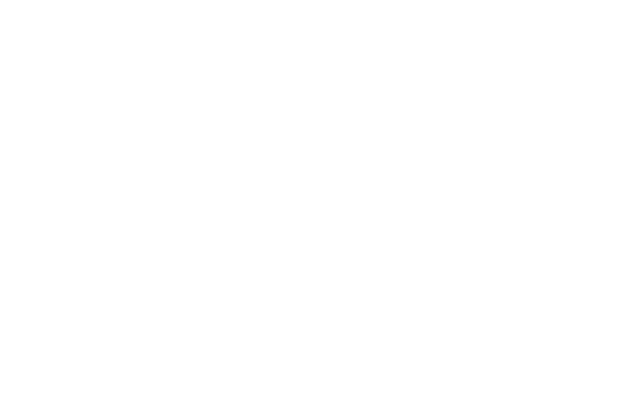
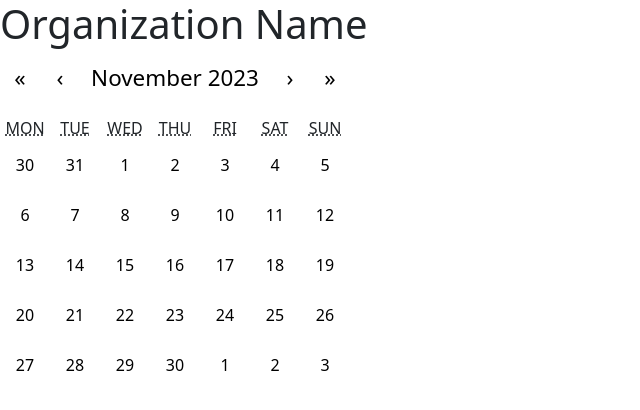
Before and after one commit to MichaelFami/event-x, a React (Vite) app: page /organization in a window 1280 px wide. Before the commit this address had no page. Shown: the top 410 px of the page, without its empty margins (0-640 px from the left). Built offline with nearby package versions, Linux system fonts and the light colour scheme.

Commit message:
created css for calendar, started work on organization view

```diff
--- a/package.json
+++ b/package.json
@@ -12,6 +12,7 @@
   "dependencies": {
     "axios": "^1.6.0",
     "bootstrap": "^5.3.2",
+    "node-sass": "^9.0.0",
     "react": "^18.2.0",
     "react-bootstrap": "^2.9.1",
     "react-calendar": "^4.6.1",
@@ -26,6 +27,7 @@
     "eslint-plugin-react": "^7.32.2",
     "eslint-plugin-react-hooks": "^4.6.0",
     "eslint-plugin-react-refresh": "^0.4.3",
+    "sass": "^1.69.5",
     "vite": "^4.4.5"
   }
 }
--- a/src/App.jsx
+++ b/src/App.jsx
@@ -1,6 +1,6 @@
 import 'bootstrap/dist/css/bootstrap.min.css';
 import Main from './components/Main'
-import './App.css'
+import './App.scss'
 
 function App() {
 
--- /dev/null
+++ b/src/App.scss
@@ -0,0 +1 @@
+@import '/node_modules/bootstrap/scss/bootstrap.scss'
--- /dev/null
+++ b/src/components/Calendar.css
@@ -0,0 +1,50 @@
+.calendar-outer {
+    width: 350px;
+}
+.react-calendar button {
+    margin: 0;
+    border: 0;
+    outline: none;
+}
+.react-calendar button:hover {
+    cursor: pointer;
+}
+
+
+/* navigation */
+.react-calendar__navigation {
+    display: flex;
+    height: 44px;
+    margin-bottom: 1rem;
+}
+.react-calendar__navigation button {
+    background: none;
+    margin: 2px 0;
+    font-size: 1.4rem;
+    border: none;
+}
+.react-calendar__navigation button:hover, .react-calendar__navigation button:focus {
+    background-color: #f6f6f6;
+}
+.react-calendar__navigation__arrow {
+    font-size: 1.6rem;
+    width: 40px;
+    height: 40px;
+    /* background-color: green; */
+}
+
+/* days */
+.react-calendar__month-view__weekdays {
+    text-align: center;
+    text-transform: uppercase;
+
+}
+
+/*  */
+.react-calendar__tile {
+    background-color: white;
+    height: 50px;
+    /* border-radius: 50%; */
+    border: none;
+    /* margin: 1px; */
+}
--- a/src/components/Calendar.jsx
+++ b/src/components/Calendar.jsx
@@ -1,5 +1,6 @@
 import { useState } from 'react'
 import Calendar from "react-calendar";
+import './Calendar.css'
 
 export default function CalendarElement () {
     const [value, setValue] = useState(new Date())
@@ -8,6 +9,8 @@
         setValue(nextValue)
     }
     return (
-        <Calendar onChange={handleChange} value={value} />
+        <div className='calendar-outer'>
+            <Calendar onChange={handleChange} value={value} />
+        </div>
     )
 }
--- a/src/components/Main.jsx
+++ b/src/components/Main.jsx
@@ -5,7 +5,7 @@
 // import User from './User'
 import CalendarElement from './Calendar'
 // import EventList from './EventList'
-// import Organization from './Organization'
+import Organization from './Organization'
 
 export default function Main () {
     return (
@@ -16,7 +16,7 @@
             {/* <Route path='/header' element={<Header />} /> */}
             <Route path='/calendar' element={<CalendarElement />} />
             {/* <Route path='/eventlist' element={<EventList />} /> */}
-            {/* <Route path='/Organization' element={<Organization />} /> */}
+            <Route path='/organization' element={<Organization />} />
         </Routes>
     )
 }
--- a/src/components/Organization.jsx
+++ b/src/components/Organization.jsx
@@ -1,5 +1,10 @@
+import CalendarElement from "./Calendar"
+
 export default function Organization () {
     return (
-        <div></div>
+        <div>
+            <h1>Organization Name</h1>
+            <CalendarElement />
+        </div>
     )
 }
--- a/src/main.jsx
+++ b/src/main.jsx
@@ -3,8 +3,6 @@
 import App from './App.jsx'
 import { BrowserRouter } from 'react-router-dom';
 import 'bootstrap/dist/css/bootstrap.min.css';
-
-import './index.css'
 
 ReactDOM.createRoot(document.getElementById('root')).render(
   <React.StrictMode>
```
Also changed, not shown: src/App.css (deleted), src/index.css (deleted), 1 other file (tests, documents, lock files or other folders).
